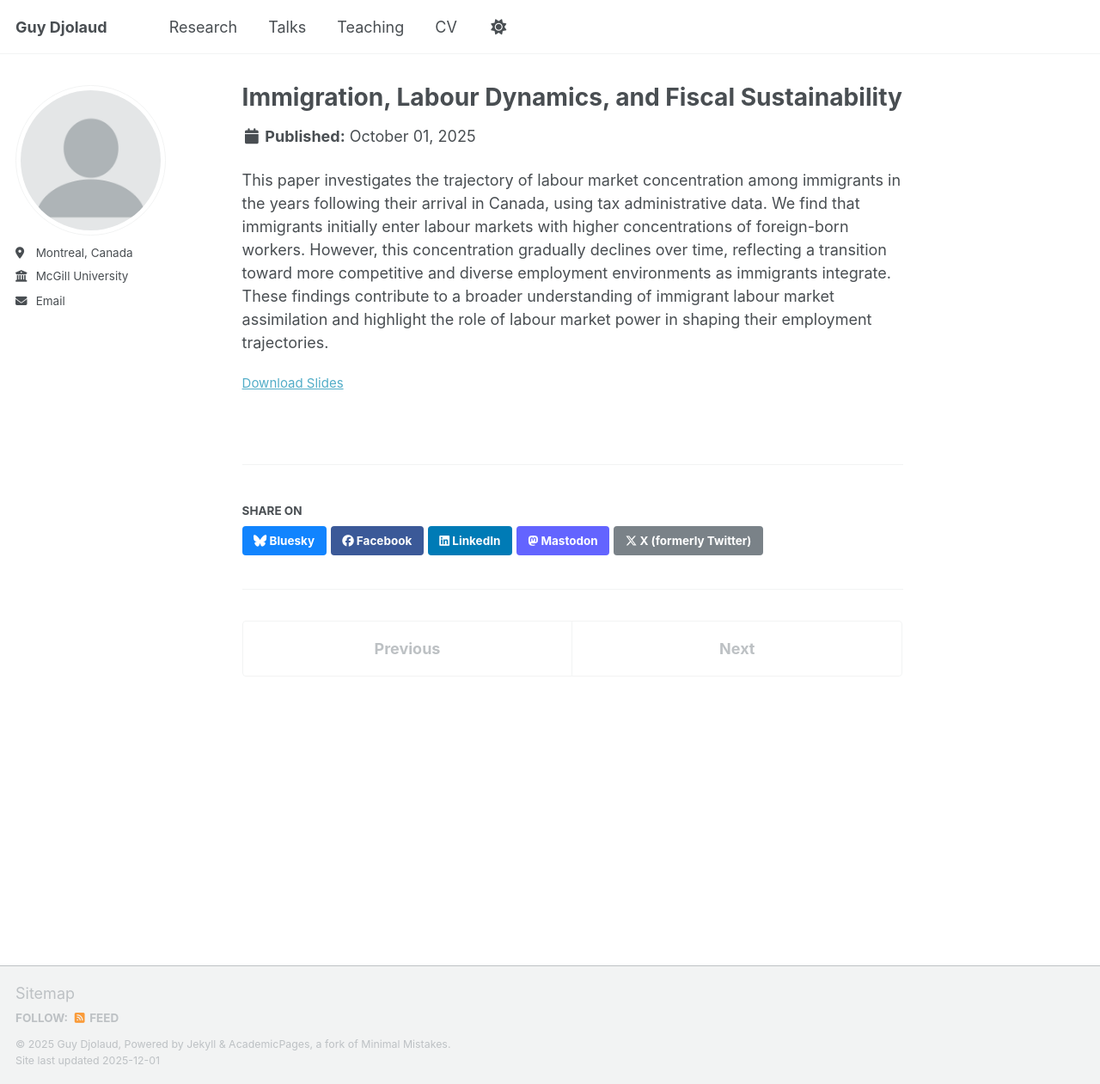
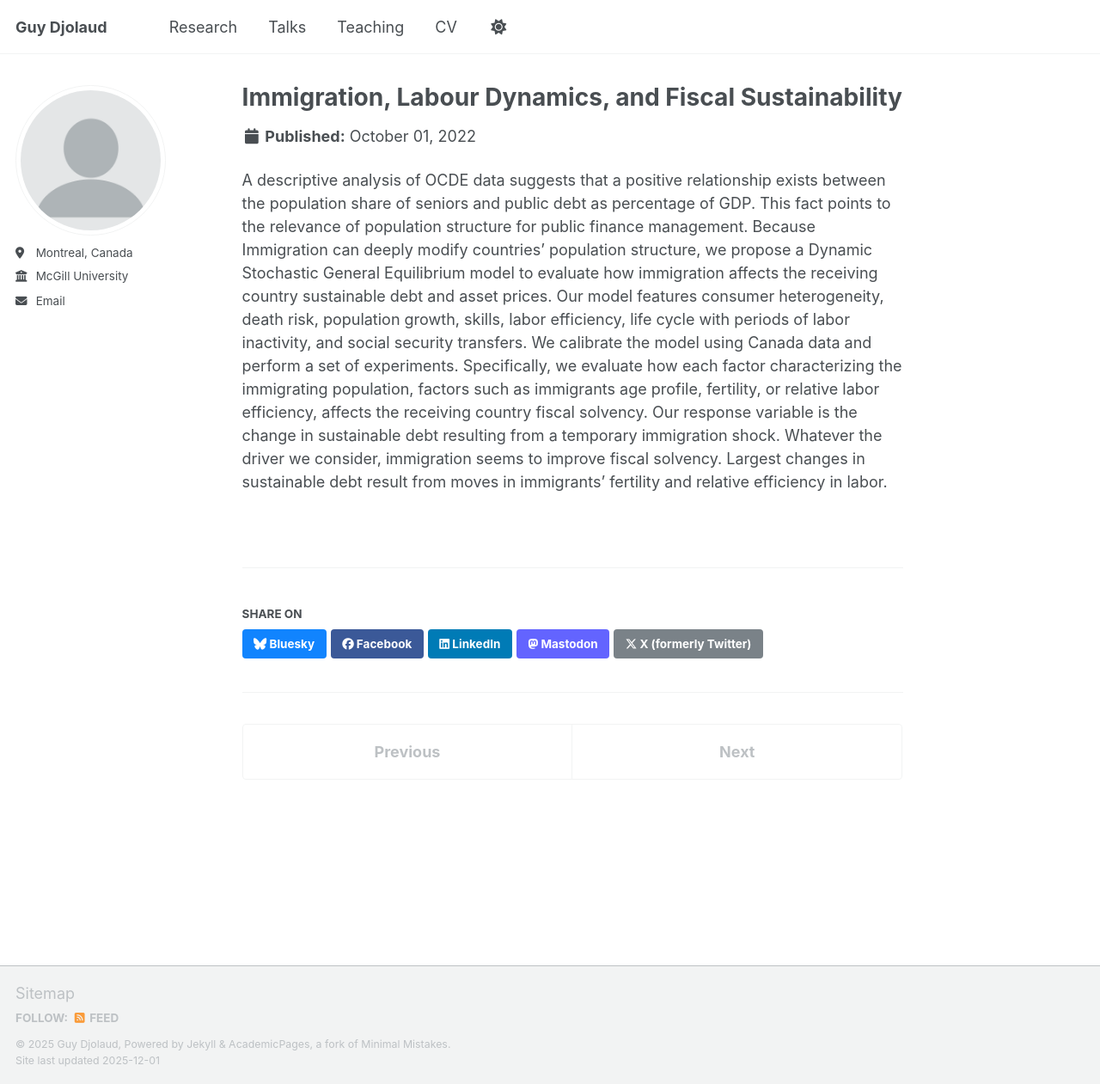
Before and after one commit to Guy-Djolaud/Guy-Djolaud.github.io, a Jekyll site: the page built from _publications/2012-10-01-paper-title-number-2.md, in a window 1280 px wide and 1261 px high. Shown: the whole window at 86% size. Built offline with Jekyll 4.4.1, drawn with Linux system fonts in a browser that asks for light colours; a script that is not in the unit is left out.

Commit message:
Update 2012-10-01-paper-title-number-2.md

```diff
--- a/_publications/2012-10-01-paper-title-number-2.md
+++ b/_publications/2012-10-01-paper-title-number-2.md
@@ -2,16 +2,9 @@
 title: "Immigration, Labour Dynamics, and Fiscal Sustainability"
 collection: publications
 category: manuscripts
-permalink: /publication/2010-10-01-paper-title-number-2
+permalink: /publication/2012-10-01-paper-title-number-2
 excerpt: 'with [Fatim Diabagate](https://blogs.worldbank.org/en/team/f/fatim-lahonri-diabagate)'
-date: 2025-10-01
-slidesurl: '/files/2025_CRDCN_Labor_Market_Concentration.pdf'
-paperurl: '/files/2025_Diallo_Guy_Labor_concentration_of_Foreign_born_in_Canada_.pdf'
+date: 2022-10-01
+paperurl: '/files/Immigration, Labor Dynamics, and Fiscal Sustainability.pdf'
 ---
-This paper investigates the trajectory of labour market concentration among immigrants in the
-years following their arrival in Canada, using tax administrative data. We find that immigrants
-initially enter labour markets with higher concentrations of foreign-born workers. However, this
-concentration gradually declines over time, reflecting a transition toward more competitive and
-diverse employment environments as immigrants integrate. These findings contribute to a broader
-understanding of immigrant labour market assimilation and highlight the role of labour market
-power in shaping their employment trajectories.
+A descriptive analysis of OCDE data suggests that a positive relationship exists between the population share of seniors and public debt as percentage of GDP. This fact points to the relevance of population structure for public finance management. Because Immigration can deeply modify countries’ population structure, we propose a Dynamic Stochastic General Equilibrium model to evaluate how immigration affects the receiving country sustainable debt and asset prices. Our model features consumer heterogeneity, death risk, population growth, skills, labor efficiency, life cycle with periods of labor inactivity, and social security transfers. We calibrate the model using Canada data and perform a set of experiments. Specifically, we evaluate how each factor characterizing the immigrating population, factors such as immigrants age profile, fertility, or relative labor efficiency, affects the receiving country fiscal solvency. Our response variable is the change in sustainable debt resulting from a temporary immigration shock. Whatever the driver we consider, immigration seems to improve fiscal solvency. Largest changes in sustainable debt result from moves in immigrants’ fertility and relative efficiency in labor.
```
